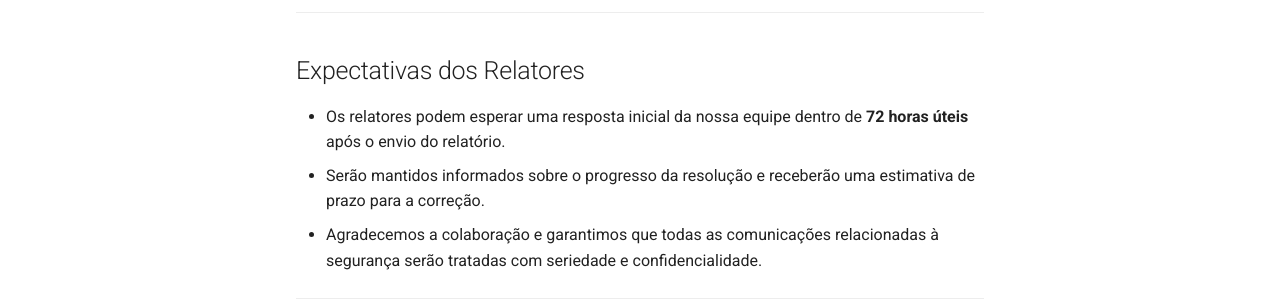
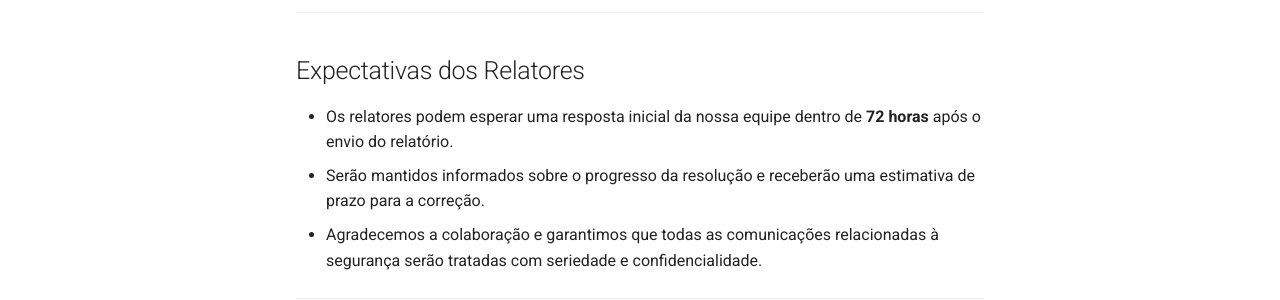
Before and after one commit to zlimaz/2025-1-AcheiUnB-Testes, an MkDocs documentation site: the page built from docs/SECURITY.md, in a window 1280 px wide and 900 px high, scrolled down 619 px. Shown: the part 281-581 px from the top of the window. Built offline with MkDocs 1.6.1 and Material for MkDocs 9.7.7, drawn with Linux system fonts in a browser that asks for light colours; comment, search, counter and statistics services are not loaded.

Commit message:
Update SECURITY.md

```diff
--- a/docs/SECURITY.md
+++ b/docs/SECURITY.md
@@ -24,7 +24,7 @@ Caso identifique qualquer vulnerabilidade no sistema AcheiUnB, por favor, entre
 
 ## Expectativas dos Relatores
 
-- Os relatores podem esperar uma resposta inicial da nossa equipe dentro de **72 horas úteis** após o envio do relatório.
+- Os relatores podem esperar uma resposta inicial da nossa equipe dentro de **72 horas** após o envio do relatório.
 - Serão mantidos informados sobre o progresso da resolução e receberão uma estimativa de prazo para a correção.
 - Agradecemos a colaboração e garantimos que todas as comunicações relacionadas à segurança serão tratadas com seriedade e confidencialidade.
 
```
